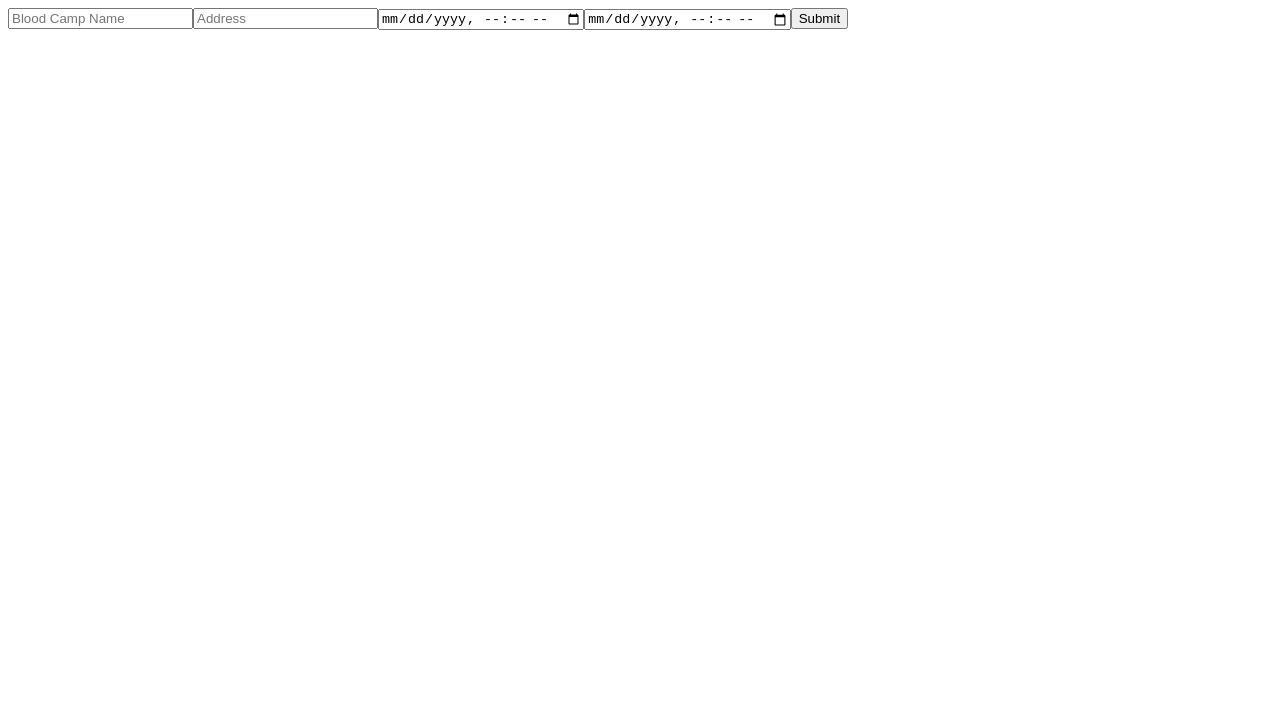
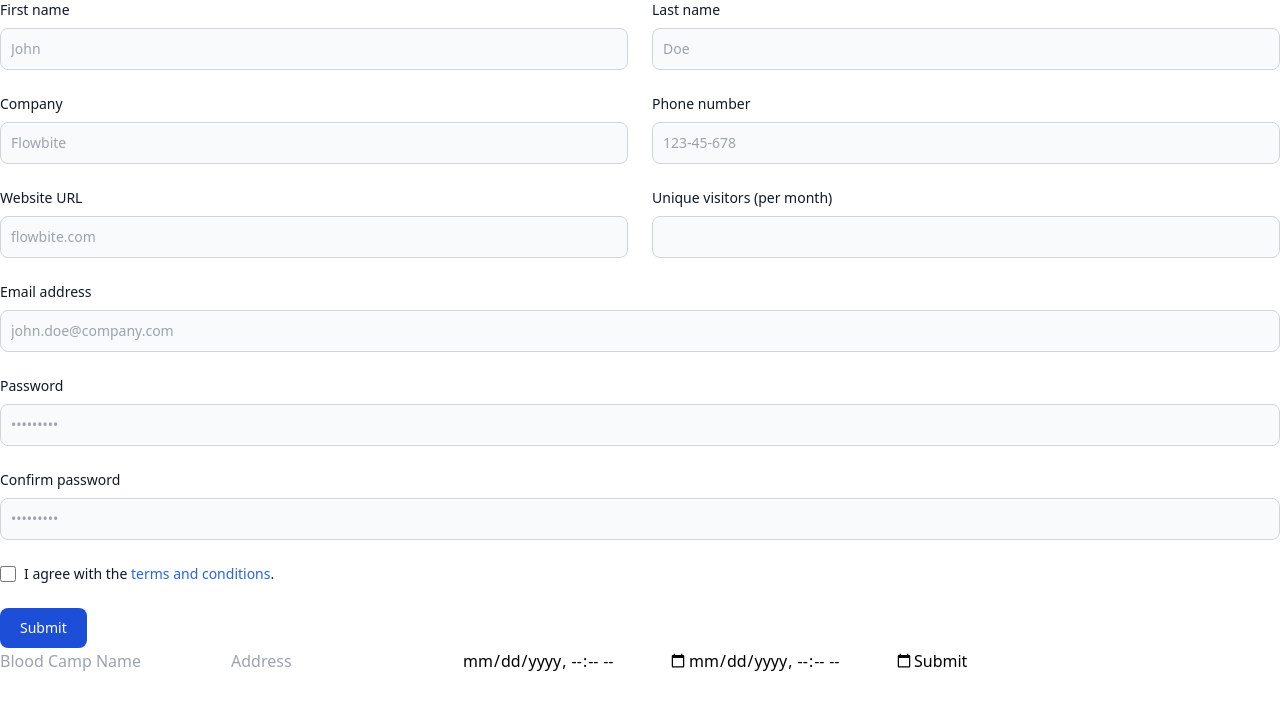
Before and after one commit to AnasOudadsse/BloodBankManagement, a React (Create React App) app in the folder bloodbankfrontend/: page /addBloodCamp in a window 1280 px wide. Shown: the top 710 px of the page. Built offline with nearby package versions, Linux system fonts and the light colour scheme.

Commit message:
Add Tailwind CSS and update form styles in addBloodCamp.jsx and addBloodCampStaff.jsx
Adds autoprefixer, postcss, and tailwindcss packages to package.json and package-lock.json.
Updates form styles in addBloodCamp.jsx and addBloodCampStaff.jsx using Tailwind CSS classes.

```diff
--- a/bloodbankfrontend/package.json
+++ b/bloodbankfrontend/package.json
@@ -6,13 +6,16 @@
     "@testing-library/jest-dom": "^5.17.0",
     "@testing-library/react": "^13.4.0",
     "@testing-library/user-event": "^13.5.0",
+    "autoprefixer": "^10.4.19",
     "axios": "^1.6.8",
+    "postcss": "^8.4.38",
     "react": "^18.2.0",
     "react-dom": "^18.2.0",
     "react-redux": "^9.1.0",
     "react-router-dom": "^6.22.3",
     "react-scripts": "5.0.1",
     "redux": "^5.0.1",
+    "tailwindcss": "^3.4.1",
     "web-vitals": "^2.1.4"
   },
   "scripts": {
--- a/bloodbankfrontend/src/addBloodCamp.jsx
+++ b/bloodbankfrontend/src/addBloodCamp.jsx
@@ -1,5 +1,6 @@
 import React, { useState } from "react";
 import axios from "axios";
+
 
 
 export function BloodCampForm(){
@@ -32,8 +33,57 @@ export function BloodCampForm(){
     }
 
     return(
+      <>
 
-        <form onSubmit={handleSubmit}>
+<form>
+    <div class="grid gap-6 mb-6 md:grid-cols-2">
+        <div>
+            <label for="first_name" class="block mb-2 text-sm font-medium text-gray-900 dark:text-white">First name</label>
+            <input type="text" id="first_name" class="bg-gray-50 border border-gray-300 text-gray-900 text-sm rounded-lg focus:ring-blue-500 focus:border-blue-500 block w-full p-2.5 dark:bg-gray-700 dark:border-gray-600 dark:placeholder-gray-400 dark:text-white dark:focus:ring-blue-500 dark:focus:border-blue-500" placeholder="John" required />
+        </div>
+        <div>
+            <label for="last_name" class="block mb-2 text-sm font-medium text-gray-900 dark:text-white">Last name</label>
+            <input type="text" id="last_name" class="bg-gray-50 border border-gray-300 text-gray-900 text-sm rounded-lg focus:ring-blue-500 focus:border-blue-500 block w-full p-2.5 dark:bg-gray-700 dark:border-gray-600 dark:placeholder-gray-400 dark:text-white dark:focus:ring-blue-500 dark:focus:border-blue-500" placeholder="Doe" required />
+        </div>
+        <div>
+            <label for="company" class="block mb-2 text-sm font-medium text-gray-900 dark:text-white">Company</label>
+            <input type="text" id="company" class="bg-gray-50 border border-gray-300 text-gray-900 text-sm rounded-lg focus:ring-blue-500 focus:border-blue-500 block w-full p-2.5 dark:bg-gray-700 dark:border-gray-600 dark:placeholder-gray-400 dark:text-white dark:focus:ring-blue-500 dark:focus:border-blue-500" placeholder="Flowbite" required />
+        </div>
+        <div>
+            <label for="phone" class="block mb-2 text-sm font-medium text-gray-900 dark:text-white">Phone number</label>
+            <input type="tel" id="phone" class="bg-gray-50 border border-gray-300 text-gray-900 text-sm rounded-lg focus:ring-blue-500 focus:border-blue-500 block w-full p-2.5 dark:bg-gray-700 dark:border-gray-600 dark:placeholder-gray-400 dark:text-white dark:focus:ring-blue-500 dark:focus:border-blue-500" placeholder="123-45-678" pattern="[0-9]{3}-[0-9]{2}-[0-9]{3}" required />
+        </div>
+        <div>
+            <label for="website" class="block mb-2 text-sm font-medium text-gray-900 dark:text-white">Website URL</label>
+            <input type="url" id="website" class="bg-gray-50 border border-gray-300 text-gray-900 text-sm rounded-lg focus:ring-blue-500 focus:border-blue-500 block w-full p-2.5 dark:bg-gray-700 dark:border-gray-600 dark:placeholder-gray-400 dark:text-white dark:focus:ring-blue-500 dark:focus:border-blue-500" placeholder="flowbite.com" required />
+        </div>
+        <div>
+            <label for="visitors" class="block mb-2 text-sm font-medium text-gray-900 dark:text-white">Unique visitors (per month)</label>
+            <input type="number" id="visitors" class="bg-gray-50 border border-gray-300 text-gray-900 text-sm rounded-lg focus:ring-blue-500 focus:border-blue-500 block w-full p-2.5 dark:bg-gray-700 dark:border-gray-600 dark:placeholder-gray-400 dark:text-white dark:focus:ring-blue-500 dark:focus:border-blue-500" placeholder="" required />
+        </div>
+    </div>
+    <div class="mb-6">
+        <label for="email" class="block mb-2 text-sm font-medium text-gray-900 dark:text-white">Email address</label>
+        <input type="email" id="email" class="bg-gray-50 border border-gray-300 text-gray-900 text-sm rounded-lg focus:ring-blue-500 focus:border-blue-500 block w-full p-2.5 dark:bg-gray-700 dark:border-gray-600 dark:placeholder-gray-400 dark:text-white dark:focus:ring-blue-500 dark:focus:border-blue-500" placeholder="john.doe@company.com" required />
+    </div>
+    <div class="mb-6">
+        <label for="password" class="block mb-2 text-sm font-medium text-gray-900 dark:text-white">Password</label>
+        <input type="password" id="password" class="bg-gray-50 border border-gray-300 text-gray-900 text-sm rounded-lg focus:ring-blue-500 focus:border-blue-500 block w-full p-2.5 dark:bg-gray-700 dark:border-gray-600 dark:placeholder-gray-400 dark:text-white dark:focus:ring-blue-500 dark:focus:border-blue-500" placeholder="•••••••••" required />
+    </div>
+    <div class="mb-6">
+        <label for="confirm_password" class="block mb-2 text-sm font-medium text-gray-900 dark:text-white">Confirm password</label>
+        <input type="password" id="confirm_password" class="bg-gray-50 border border-gray-300 text-gray-900 text-sm rounded-lg focus:ring-blue-500 focus:border-blue-500 block w-full p-2.5 dark:bg-gray-700 dark:border-gray-600 dark:placeholder-gray-400 dark:text-white dark:focus:ring-blue-500 dark:focus:border-blue-500" placeholder="•••••••••" required />
+    </div>
+    <div class="flex items-start mb-6">
+        <div class="flex items-center h-5">
+        <input id="remember" type="checkbox" value="" class="w-4 h-4 border border-gray-300 rounded bg-gray-50 focus:ring-3 focus:ring-blue-300 dark:bg-gray-700 dark:border-gray-600 dark:focus:ring-blue-600 dark:ring-offset-gray-800" required />
+        </div>
+        <label for="remember" class="ms-2 text-sm font-medium text-gray-900 dark:text-gray-300">I agree with the <a href="#" class="text-blue-600 hover:underline dark:text-blue-500">terms and conditions</a>.</label>
+    </div>
+    <button type="submit" class="text-white bg-blue-700 hover:bg-blue-800 focus:ring-4 focus:outline-none focus:ring-blue-300 font-medium rounded-lg text-sm w-full sm:w-auto px-5 py-2.5 text-center dark:bg-blue-600 dark:hover:bg-blue-700 dark:focus:ring-blue-800">Submit</button>
+</form>
+
+          <form onSubmit={handleSubmit}>
         <input
           type="text"
           name="Name"
@@ -65,5 +115,6 @@ export function BloodCampForm(){
 
         <button type="submit">Submit</button>
       </form>
+      </>
     )
 }
--- a/bloodbankfrontend/src/addBloodCampStaff.jsx
+++ b/bloodbankfrontend/src/addBloodCampStaff.jsx
@@ -1,7 +1,5 @@
 import React, { useEffect, useState } from "react";
 import axios from "axios";
-import HospitalForm from "./addHospital";
-
 export function BloodCampStaffForm(){
 
     const [BloodCamps, setBloodCamps] = useState([])
@@ -49,8 +47,9 @@ export function BloodCampStaffForm(){
       };
 
       return (
-      <form onSubmit={handleSubmit}>
+      <form onSubmit={handleSubmit}  class="max-w-sm mx-auto">
       <input
+        class="bg-gray-50 border border-gray-300 text-gray-900 text-sm rounded-lg focus:ring-blue-500 focus:border-blue-500 block w-full p-2.5 dark:bg-gray-700 dark:border-gray-600 dark:placeholder-gray-400 dark:text-white dark:focus:ring-blue-500 dark:focus:border-blue-500"
         type="text"
         name="Cin"
         value={BloodCampStaffData.Cin}
@@ -58,31 +57,35 @@ export function BloodCampStaffForm(){
         placeholder="Cin"
       />
 
-      <br /><br />
+      <br />
       <input
+        class="bg-gray-50 border border-gray-300 text-gray-900 text-sm rounded-lg focus:ring-blue-500 focus:border-blue-500 block w-full p-2.5 dark:bg-gray-700 dark:border-gray-600 dark:placeholder-gray-400 dark:text-white dark:focus:ring-blue-500 dark:focus:border-blue-500"
         type="text"
         name="Name"
         value={BloodCampStaffData.Name}
         onChange={handleChange}
         placeholder="Full Name"
-      />
+      />  <br />
 
       <input
+        class="bg-gray-50 border border-gray-300 text-gray-900 text-sm rounded-lg focus:ring-blue-500 focus:border-blue-500 block w-full p-2.5 dark:bg-gray-700 dark:border-gray-600 dark:placeholder-gray-400 dark:text-white dark:focus:ring-blue-500 dark:focus:border-blue-500"
         type="tel"
         name="PhoneNumber"
         value={BloodCampStaffData.PhoneNumber}
         onChange={handleChange}
         placeholder="Phone Number"
-      /> <br /><br />
+      /> <br />
 
       <input
+        class="bg-gray-50 border border-gray-300 text-gray-900 text-sm rounded-lg focus:ring-blue-500 focus:border-blue-500 block w-full p-2.5 dark:bg-gray-700 dark:border-gray-600 dark:placeholder-gray-400 dark:text-white dark:focus:ring-blue-500 dark:focus:border-blue-500"
         type="date"
         name="BirthDate"
         value={BloodCampStaffData.BirthDate}
         onChange={handleChange}
-      /> <br /> <br />
+      /> <br />
 
       <select
+        class="bg-gray-50 border border-gray-300 text-gray-900 text-sm rounded-lg focus:ring-blue-500 focus:border-blue-500 block w-full p-2.5 dark:bg-gray-700 dark:border-gray-600 dark:placeholder-gray-400 dark:text-white dark:focus:ring-blue-500 dark:focus:border-blue-500"
         name="Gender"
         value={BloodCampStaffData.Gender}
         onChange={handleChange}
@@ -91,9 +94,10 @@ export function BloodCampStaffForm(){
         <option value="Male">Male</option>
         <option value="Female">Female</option>
       </select>
-      <br /> <br />
+      <br />
 
       <select
+        class="bg-gray-50 border border-gray-300 text-gray-900 text-sm rounded-lg focus:ring-blue-500 focus:border-blue-500 block w-full p-2.5 dark:bg-gray-700 dark:border-gray-600 dark:placeholder-gray-400 dark:text-white dark:focus:ring-blue-500 dark:focus:border-blue-500"
         name="blood_camp_id"
         value={BloodCampStaffData.blood_camp_id}
         onChange={handleChange}
@@ -108,24 +112,30 @@ export function BloodCampStaffForm(){
 
     ))}
 
-      </select><br /> <br />
+      </select><br />
 
       <input
+        class="bg-gray-50 border border-gray-300 text-gray-900 text-sm rounded-lg focus:ring-blue-500 focus:border-blue-500 block w-full p-2.5 dark:bg-gray-700 dark:border-gray-600 dark:placeholder-gray-400 dark:text-white dark:focus:ring-blue-500 dark:focus:border-blue-500"
         type="email"
         name="Email"
         value={BloodCampStaffData.Email}
         onChange={handleChange}
         placeholder="Email"
-      /><br /> <br />
+      /><br />
 
       <input
+        class="bg-gray-50 border border-gray-300 text-gray-900 text-sm rounded-lg focus:ring-blue-500 focus:border-blue-500 block w-full p-2.5 dark:bg-gray-700 dark:border-gray-600 dark:placeholder-gray-400 dark:text-white dark:focus:ring-blue-500 dark:focus:border-blue-500"
         type="password"
         name="EncryptedPassword"
         value={BloodCampStaffData.EncryptedPassword}
         onChange={handleChange}
         placeholder="Password"
-      /><br /> <br />
-      <button type="submit">Submit</button>
+      /><br />
+      <button
+      class="text-white bg-blue-700 hover:bg-blue-800 focus:ring-4 focus:outline-none focus:ring-blue-300 font-medium rounded-lg text-sm w-full sm:w-auto px-5 py-2.5 text-center dark:bg-blue-600 dark:hover:bg-blue-700 dark:focus:ring-blue-800"
+      type="submit">
+        Submit
+      </button>
     </form>
       )
 }
--- /dev/null
+++ b/bloodbankfrontend/src/index.css
@@ -0,0 +1,3 @@
+@tailwind base;
+@tailwind components;
+@tailwind utilities;
--- a/bloodbankfrontend/src/index.js
+++ b/bloodbankfrontend/src/index.js
@@ -1,6 +1,8 @@
 import React from 'react';
 import ReactDOM from 'react-dom/client';
 import App from './App';
+import './index.css';
+// import 'tailwindcss'
 
 const root = ReactDOM.createRoot(document.getElementById('root'));
 root.render(
--- /dev/null
+++ b/bloodbankfrontend/tailwind.config.js
@@ -0,0 +1,12 @@
+/** @type {import('tailwindcss').Config} */
+module.exports = {
+  content: [
+    "./src/**/*.{js,jsx,ts,tsx}",
+    "./public/index.html",
+  ],
+  theme: {
+    extend: {},
+  },
+  plugins: [],
+  darkMode: 'class',
+}
```
Also changed, not shown: bloodbankfrontend/src/test.jsx (added), 1 other file (tests, documents, lock files or other folders).
